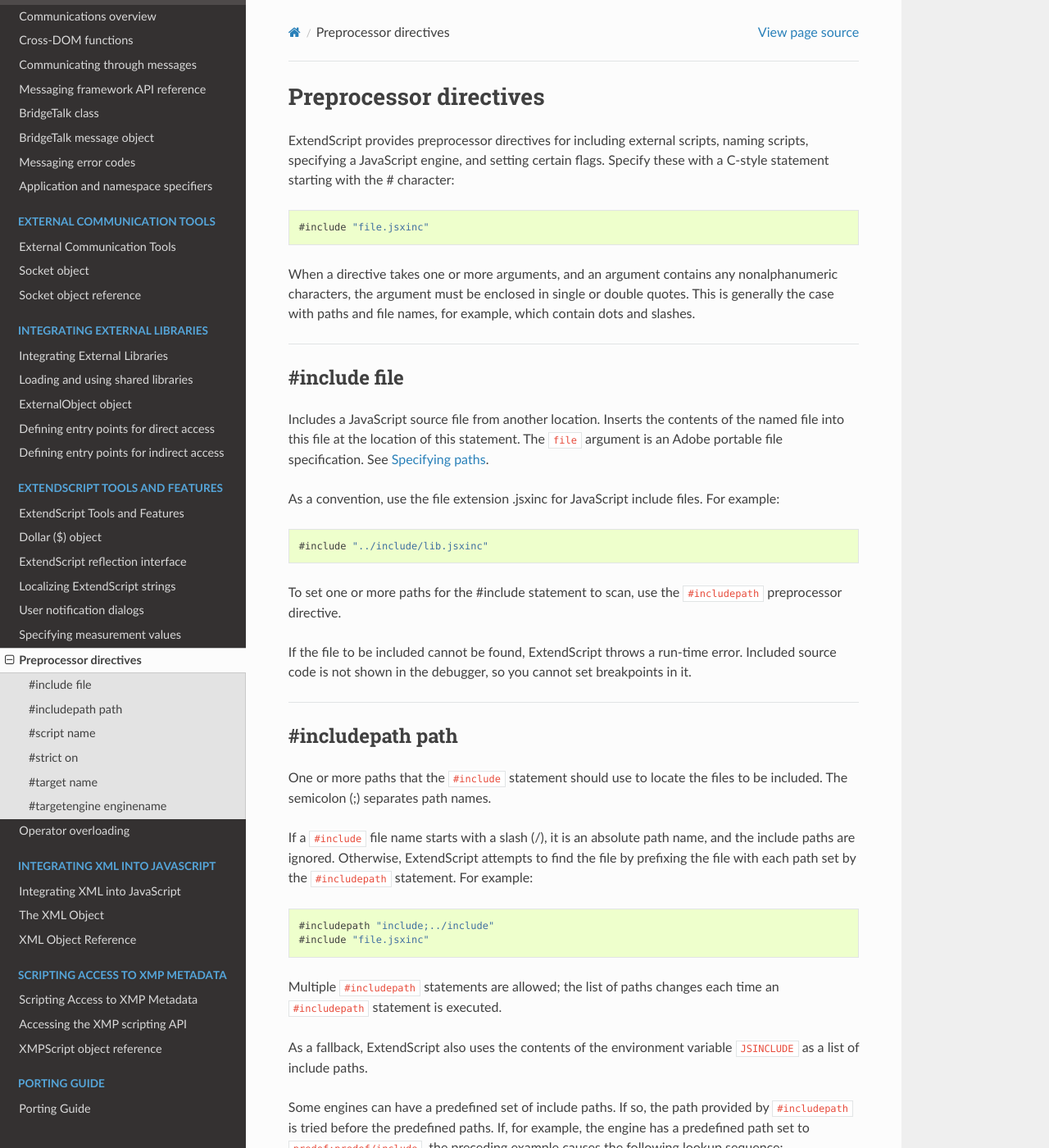
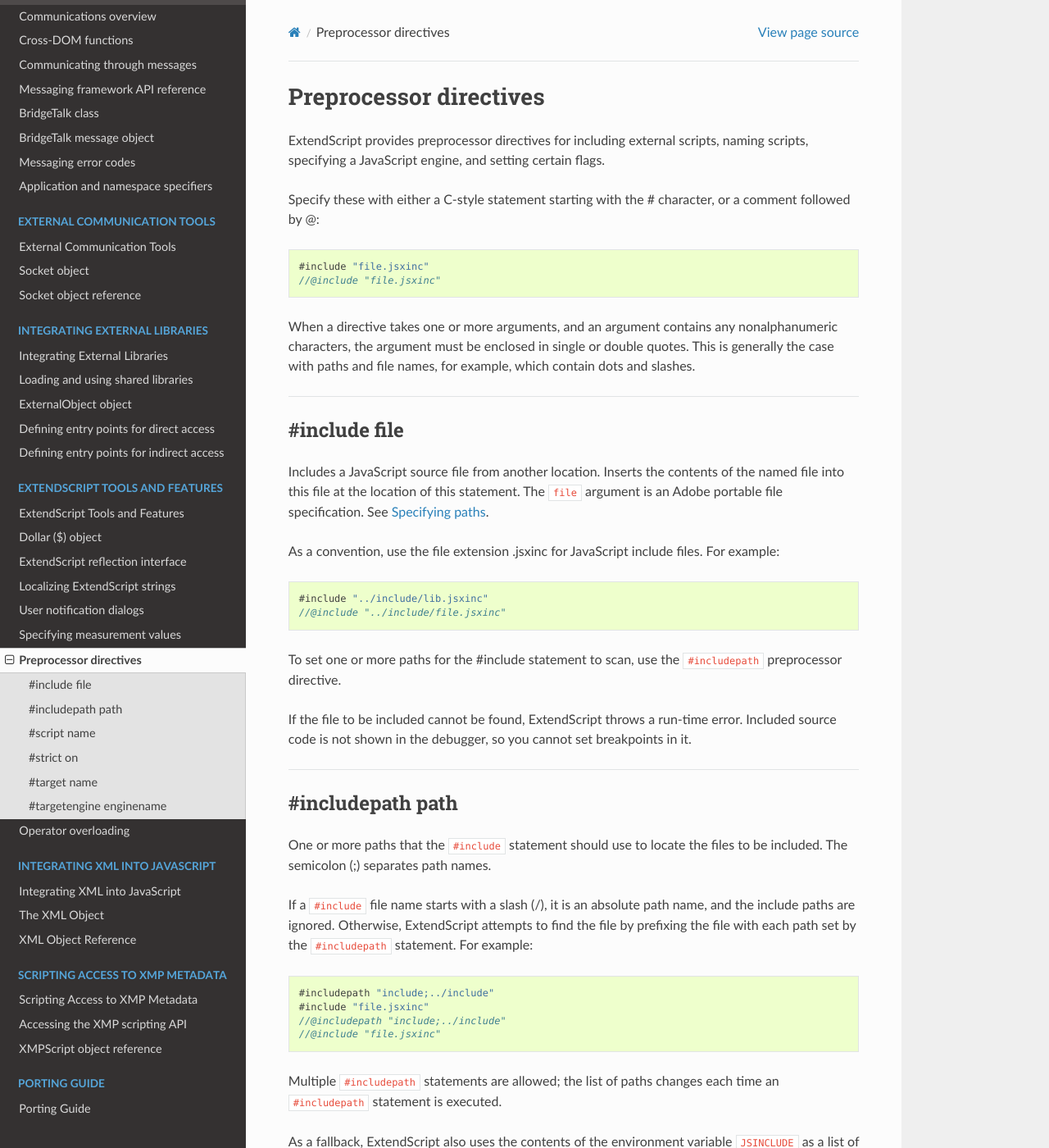
Before and after one commit to docsforadobe/javascript-tools-guide, a Sphinx documentation site: the page built from docs/extendscript-tools-features/preprocessor-directives.rst, in a window 1280 px wide and 1400 px high. Shown: the whole window at 82% size. Built offline with Sphinx 7.4.7 and the Read the Docs theme 2.0.0, drawn with Linux system fonts in a browser that asks for light colours.

Commit message:
Add alternate include syntax

```diff
--- a/docs/extendscript-tools-features/preprocessor-directives.rst
+++ b/docs/extendscript-tools-features/preprocessor-directives.rst
@@ -4,10 +4,12 @@ Preprocessor directives
 =======================
 
 ExtendScript provides preprocessor directives for including external scripts, naming scripts, specifying a
-JavaScript engine, and setting certain flags. Specify these with a C-style statement starting with the #
-character::
+JavaScript engine, and setting certain flags.
+
+Specify these with either a C-style statement starting with the # character, or a comment followed by @::
 
     #include "file.jsxinc"
+    //@include "file.jsxinc"
 
 When a directive takes one or more arguments, and an argument contains any nonalphanumeric
 characters, the argument must be enclosed in single or double quotes. This is generally the case with
@@ -26,6 +28,7 @@ As a convention, use the file extension .jsxinc for JavaScript include files. Fo
 example::
 
     #include "../include/lib.jsxinc"
+    //@include "../include/file.jsxinc"
 
 To set one or more paths for the #include statement to scan, use the ``#includepath``
 preprocessor directive.
@@ -49,6 +52,8 @@ For example::
 
     #includepath "include;../include"
     #include "file.jsxinc"
+    //@includepath "include;../include"
+    //@include "file.jsxinc"
 
 Multiple ``#includepath`` statements are allowed; the list of paths changes each time
 an ``#includepath`` statement is executed.
```
